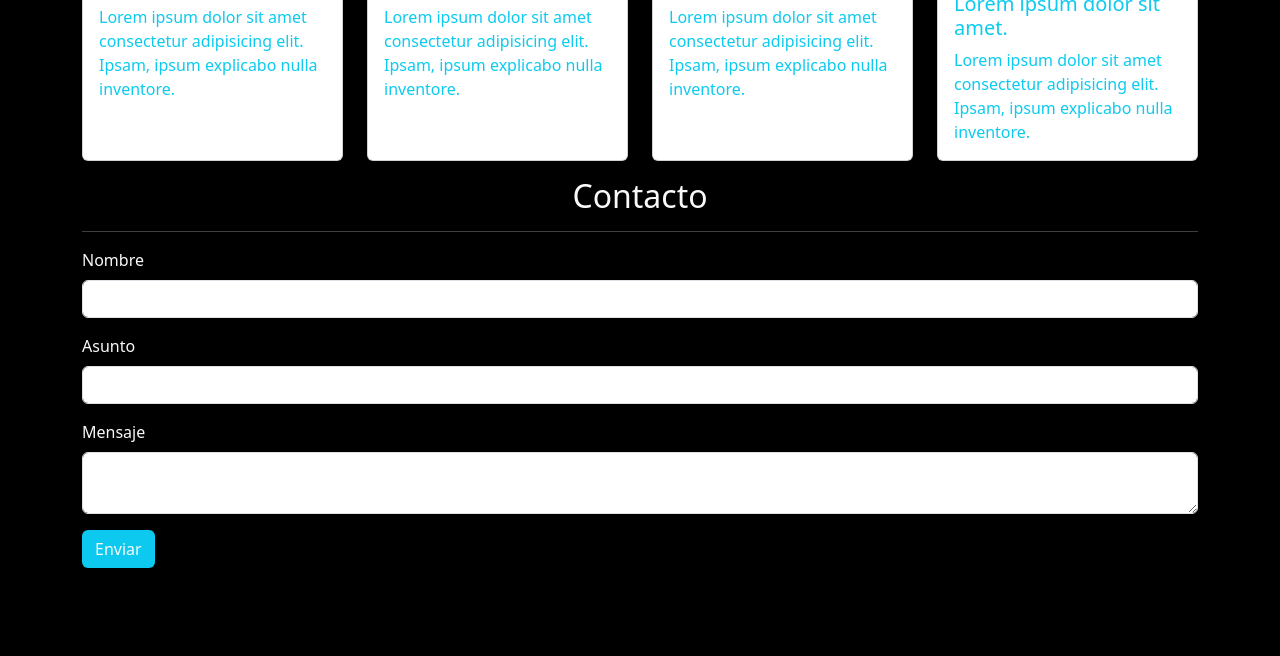
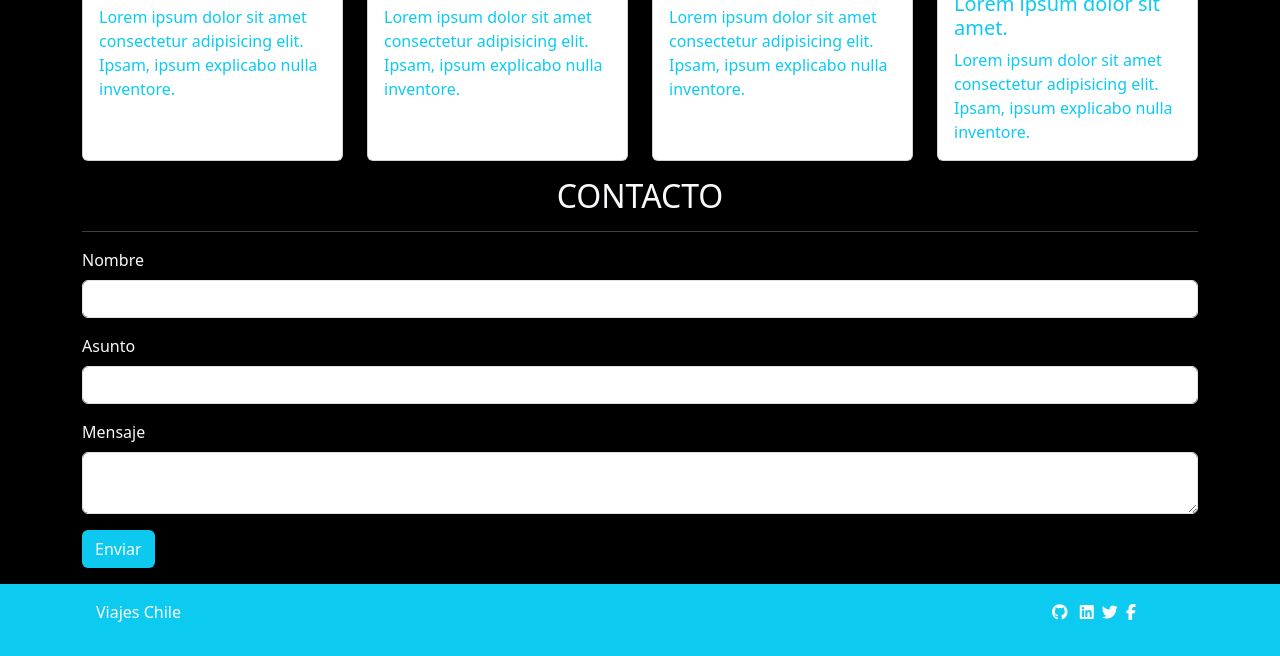
Before and after one commit to Filipe-Ti/desafio-viajes-chile, a plain HTML site: page index.html in a window 1280 px wide. Shown: the part 1646-2302 px from the top of the page. Before the commit the page ends 2214 px from the top, so only its background shows below. Drawn offline with nearby package versions, Linux system fonts and the light colour scheme.

Commit message:
footer agregado y modificado texto en etiquetas h2 para mayúsculas

```diff
--- a/assets/css/style.css
+++ b/assets/css/style.css
@@ -6,6 +6,10 @@
 
 body {
     background-color: #000;
+}
+
+h2 {
+    text-transform: uppercase;
 }
 
 section.quienesSomos i, p {
@@ -28,3 +32,7 @@ section.quienesSomos p {
 .colorFondoCeleste {
     background-color: #0dc9f0;
 }
+
+.margenIzquierda {
+    margin-left: 6rem;
+}
--- a/index.html
+++ b/index.html
@@ -211,9 +211,19 @@
     </div>
   </section>
 
-
-
-
+  <footer class="bg-info text-light mt-3 py-3">
+    <div class="row">
+      <div class="col-6 margenIzquierda">
+        <p>Viajes Chile</p>
+      </div>
+      <div class="col-6 ms-auto" style="width: 16rem;">
+        <i class="fa-brands fa-github mx-1"></i>
+        <i class="fa-brands fa-linkedin mx-1"></i>
+        <i class="fa-brands fa-twitter"></i>
+        <i class="fa-brands fa-facebook-f mx-1"></i>
+      </div>
+    </div>
+  </footer>
 
   <script src="https://cdn.jsdelivr.net/npm/bootstrap@5.3.3/dist/js/bootstrap.bundle.min.js"
     integrity="sha384-YvpcrYf0tY3lHB60NNkmXc5s9fDVZLESaAA55NDzOxhy9GkcIdslK1eN7N6jIeHz" crossorigin="anonymous">
@@ -221,5 +231,4 @@
 
   <script src="./assets/js/script.js"></script>
 </body>
-
 </html>
```
